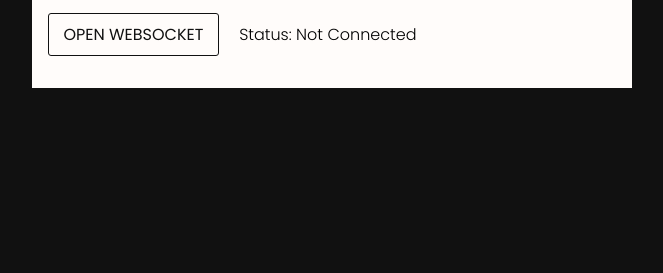
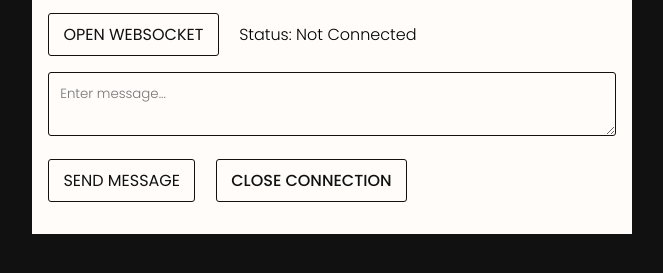
Before and after one commit to Nimira43/Claros-Websocket-Server, a plain HTML site: page 1-Current-Version/index.html in a window 1280 px wide. Shown: the part 67-340 px from the top of the page, without its empty margins (308-971 px from the left). Drawn offline with Linux system fonts and the light colour scheme.

Commit message:
Adding show class to form wrapper - temp

```diff
--- a/1-Current-Version/index.html
+++ b/1-Current-Version/index.html
@@ -13,7 +13,7 @@
     <button type="submit" id="open-ws" class="margin">Open Websocket</button>
     <div id="status">Status: Not Connected</div>
     <ul id="table"></ul>
-    <form id="form">
+    <form id="form" class="show">
       <textarea id="message" placeholder="Enter message..." required></textarea>
       <button type="submit" class="margin">Send Message</button>
       <button id="close-ws">Close Connection</button>
```
